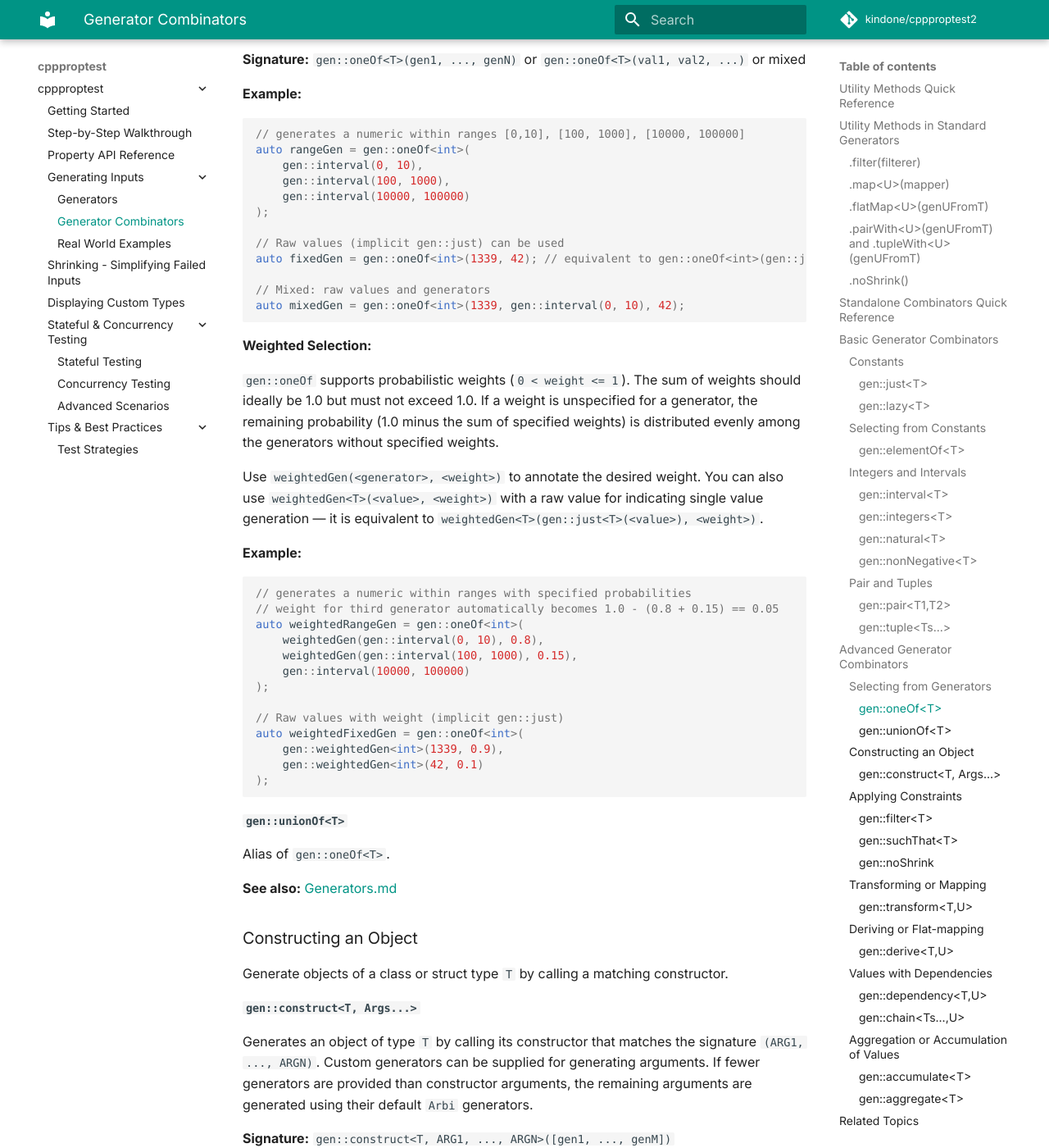
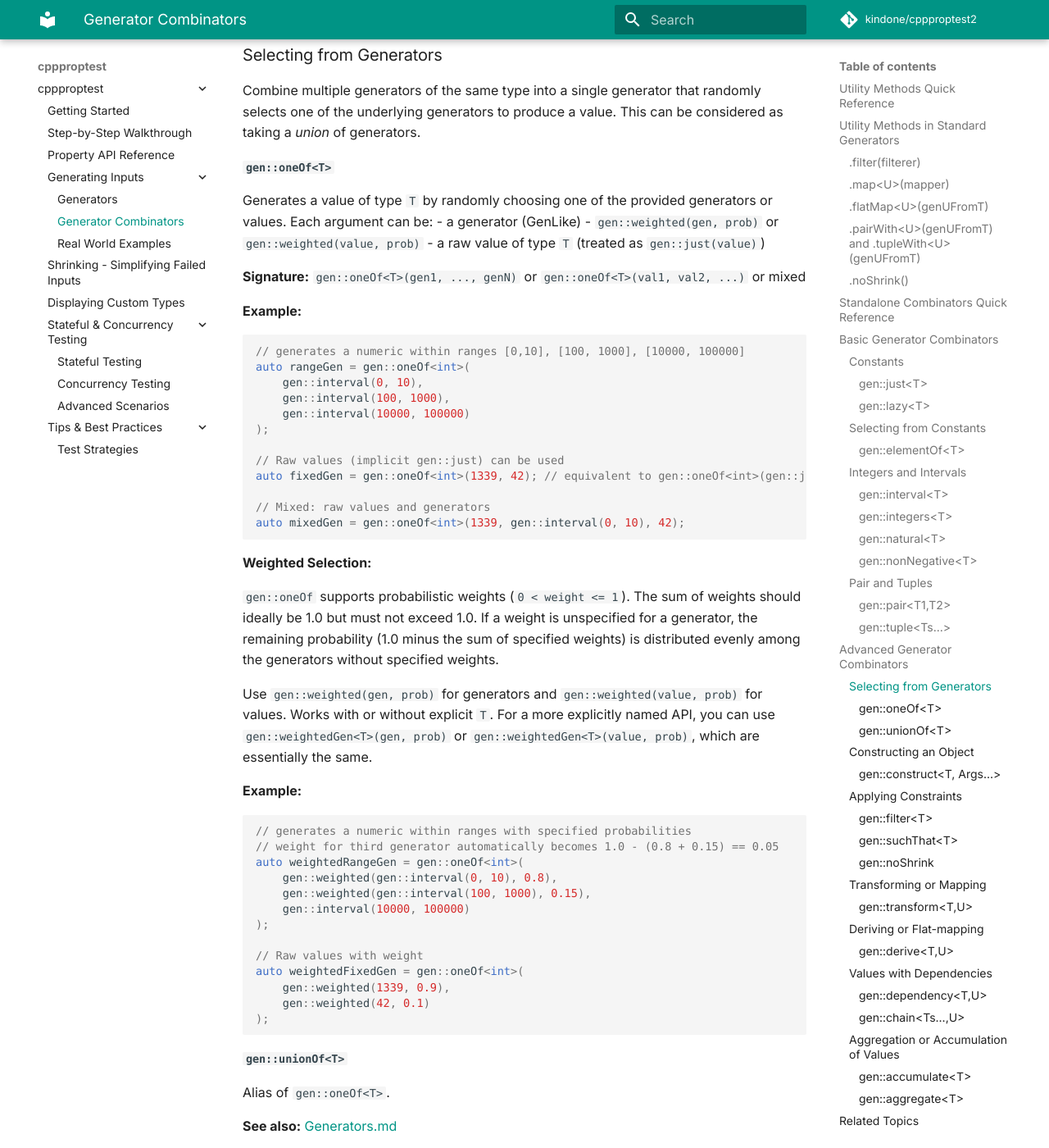
Before and after one commit to kindone/cppproptest2, an MkDocs documentation site: the page built from docs/Combinators.md, in a window 1280 px wide and 1400 px high, scrolled down 9529 px. Shown: the whole window at 82% size. Built offline with MkDocs 1.6.1 and Material for MkDocs 9.7.7, drawn with Linux system fonts in a browser that asks for light colours; some web fonts are replaced; comment, search, counter and statistics services are not loaded; some of the changed text lies outside the part shown.

Commit message:
feat: introduce gen::weighted
+ weightedGen/weightedVal more flexible

````diff
--- a/docs/Combinators.md
+++ b/docs/Combinators.md
@@ -186,6 +186,7 @@
 | [`gen::just<T>`](#genjustt) | Generate a constant value | — |
 | [`gen::lazy<T>`](#genlazyt) | Generate by calling a function | — |
 | [`gen::elementOf<T>`](#genelementoft) | Select from constant values | — |
+| [`gen::weighted`](#genoneoft) | Annotate value or generator with probability | Use with `elementOf` (values) or `oneOf` (values/generators) |
 | [`gen::interval<T>`](#genintervalt), [`gen::natural<T>`](#gennaturalt), etc. | Numeric ranges | [Generators.md](Generators.md#utility-numeric-range-generators) |
 | [`gen::pair`](#genpairt1t2), [`gen::tuple`](#gentuplets) | Combine generators | — |
 | [`gen::oneOf<T>`](#genoneoft) | Select from multiple generators | — |
@@ -260,15 +261,18 @@
 
 `gen::elementOf` supports probabilistic weights (`0 < weight <= 1`). The sum of weights should ideally be 1.0 but must not exceed 1.0. If a weight is unspecified for a value, the remaining probability (1.0 minus the sum of specified weights) is distributed evenly among the values without specified weights.
 
-Use `gen::weightedVal(<value>, <weight>)` to annotate the desired weight.
+Use `gen::weighted(value, prob)` to annotate the desired weight. For a more explicitly named API, you can use `gen::weightedVal<T>(value, prob)`, which does the same.
 
 **Example:**
 
 ```cpp
 // generates 2, 5, or 10 with specified probabilities
 // weight for 10 automatically becomes 1.0 - 0.8 - 0.15 == 0.05
-gen::elementOf<int>(gen::weightedVal(2, 0.8), gen::weightedVal(5, 0.15), 10);
+gen::elementOf<int>(gen::weighted(2, 0.8), gen::weighted(5, 0.15), 10);
+gen::elementOf<int>(gen::weighted<int>(2, 0.8), gen::weighted<int>(5, 0.15), 10);  // explicit T when needed
 ```
+
+**Note:** `elementOf` accepts *values* only, not generators. Passing `gen::weighted(generator, prob)` will fail to compile with a clear error. For generators, use `gen::oneOf` with `gen::weighted(gen, prob)`.
 
 **See also:** [Generators.md](Generators.md#combinator-functions)
 
@@ -378,7 +382,7 @@
 
 Generates a value of type `T` by randomly choosing one of the provided generators or values. Each argument can be:
 - a generator (GenLike)
-- `weightedGen(generator, weight)`
+- `gen::weighted(gen, prob)` or `gen::weighted(value, prob)`
 - a raw value of type `T` (treated as `gen::just(value)`)
 
 **Signature:** `gen::oneOf<T>(gen1, ..., genN)` or `gen::oneOf<T>(val1, val2, ...)` or mixed
@@ -404,7 +408,7 @@
 
 `gen::oneOf` supports probabilistic weights (`0 < weight <= 1`). The sum of weights should ideally be 1.0 but must not exceed 1.0. If a weight is unspecified for a generator, the remaining probability (1.0 minus the sum of specified weights) is distributed evenly among the generators without specified weights.
 
-Use `weightedGen(<generator>, <weight>)` to annotate the desired weight. You can also use `weightedGen<T>(<value>, <weight>)` with a raw value for indicating single value generation — it is equivalent to `weightedGen<T>(gen::just<T>(<value>), <weight>)`.
+Use `gen::weighted(gen, prob)` for generators and `gen::weighted(value, prob)` for values. Works with or without explicit `T`. For a more explicitly named API, you can use `gen::weightedGen<T>(gen, prob)` or `gen::weightedGen<T>(value, prob)`, which are essentially the same.
 
 **Example:**
 
@@ -412,15 +416,15 @@
 // generates a numeric within ranges with specified probabilities
 // weight for third generator automatically becomes 1.0 - (0.8 + 0.15) == 0.05
 auto weightedRangeGen = gen::oneOf<int>(
-    weightedGen(gen::interval(0, 10), 0.8),
-    weightedGen(gen::interval(100, 1000), 0.15),
+    gen::weighted(gen::interval(0, 10), 0.8),
+    gen::weighted(gen::interval(100, 1000), 0.15),
     gen::interval(10000, 100000)
 );
 
-// Raw values with weight (implicit gen::just)
+// Raw values with weight
 auto weightedFixedGen = gen::oneOf<int>(
-    gen::weightedGen<int>(1339, 0.9),
-    gen::weightedGen<int>(42, 0.1)
+    gen::weighted(1339, 0.9),
+    gen::weighted(42, 0.1)
 );
 ```
 
````
Also changed, not shown: CMakeLists.txt (+16 -0 lines), docs/Generators.md (+4 -4 lines), docs/StatefulTesting.md (+1 -2 lines), 8 other files.
